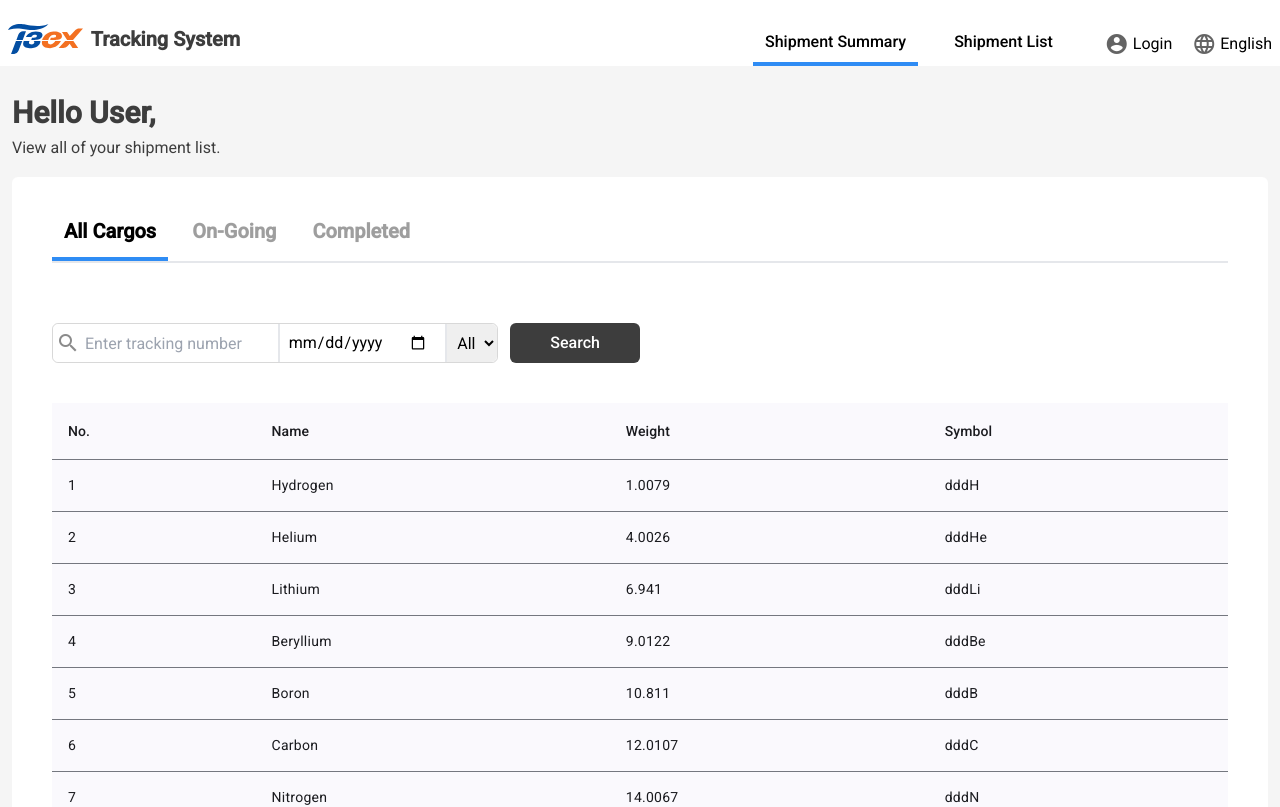
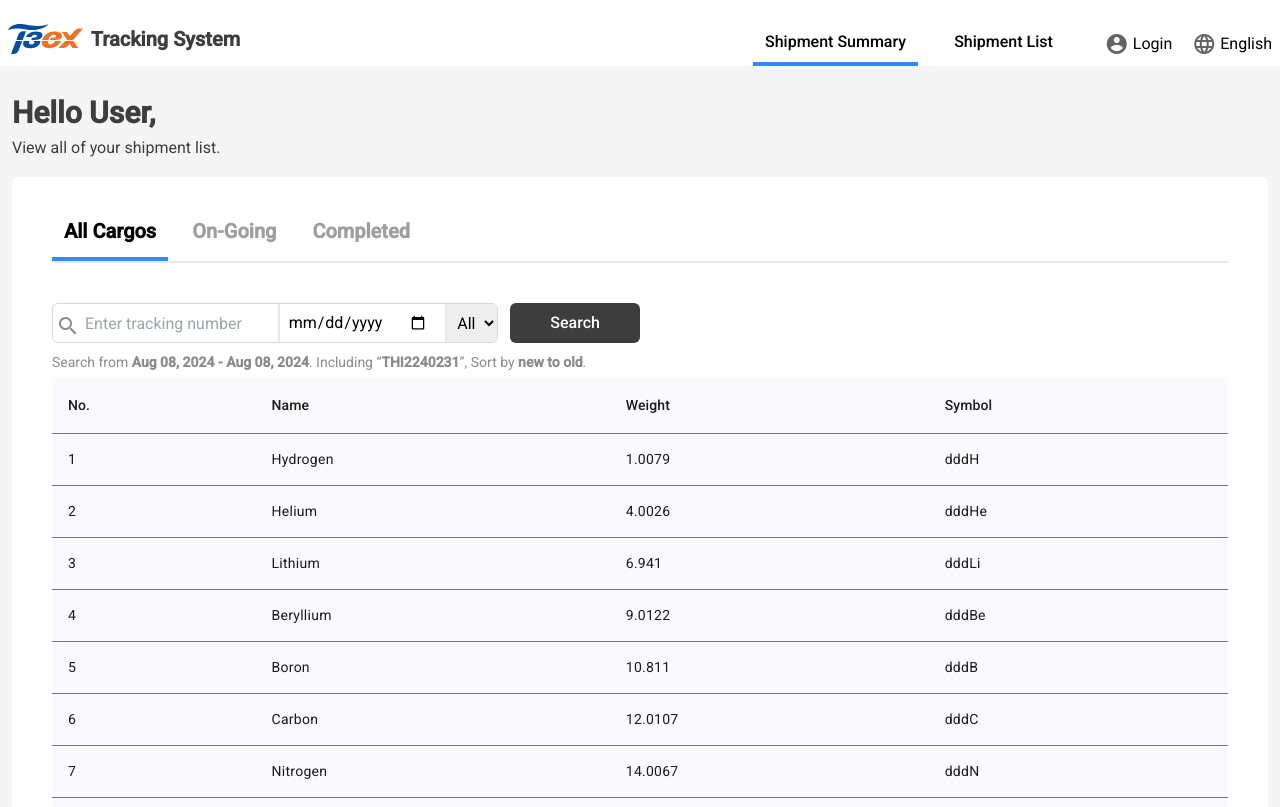
Before and after one commit to LeemoTseng/tracking-system, an Angular app: page /shipment-list in a window 1280 px wide. Shown: the top 807 px of the page. Built offline with nearby package versions, Linux system fonts and the light colour scheme.

Commit message:
add search content

```diff
--- a/src/app/pages/shipment-list/shipment-list.component.html
+++ b/src/app/pages/shipment-list/shipment-list.component.html
@@ -27,7 +27,7 @@
         </div>
       </div>
       <!-- search -->
-      <div class="search relative flex items-stretch h-full w-1/2 py-10">
+      <div class="search relative flex items-stretch h-full w-1/2 pt-5 pb-1">
         <div
           (click)="focusSearch()"
           [class]="
@@ -46,7 +46,7 @@
             class="focus:outline-none rounded-e-md bg-white px-2 py-2 border-0 border-l-2 h-full box-border leading-none"
           />
           <mat-icon
-            class="text-blackColor/60 absolute left-1 top-1/2 -translate-y-1/2"
+            class="text-blackColor/60 absolute left-1 top-2/3 -translate-y-1/2"
             >search</mat-icon
           >
           <select
@@ -65,6 +65,14 @@
           Search
         </div>
       </div>
+      <div class="searchContent">
+        <p class="text-sm text-blackColor/60">
+          Search from
+          <span class="font-bold">Aug 08, 2024 - Aug 08, 2024</span>. Including
+          “<span class="font-bold">THI2240231</span>”, Sort by
+          <span class="font-bold">new to old</span>.
+        </p>
+      </div>
       <!-- shipment-list -->
       <app-all-shipment-list></app-all-shipment-list>
     </div>
```
